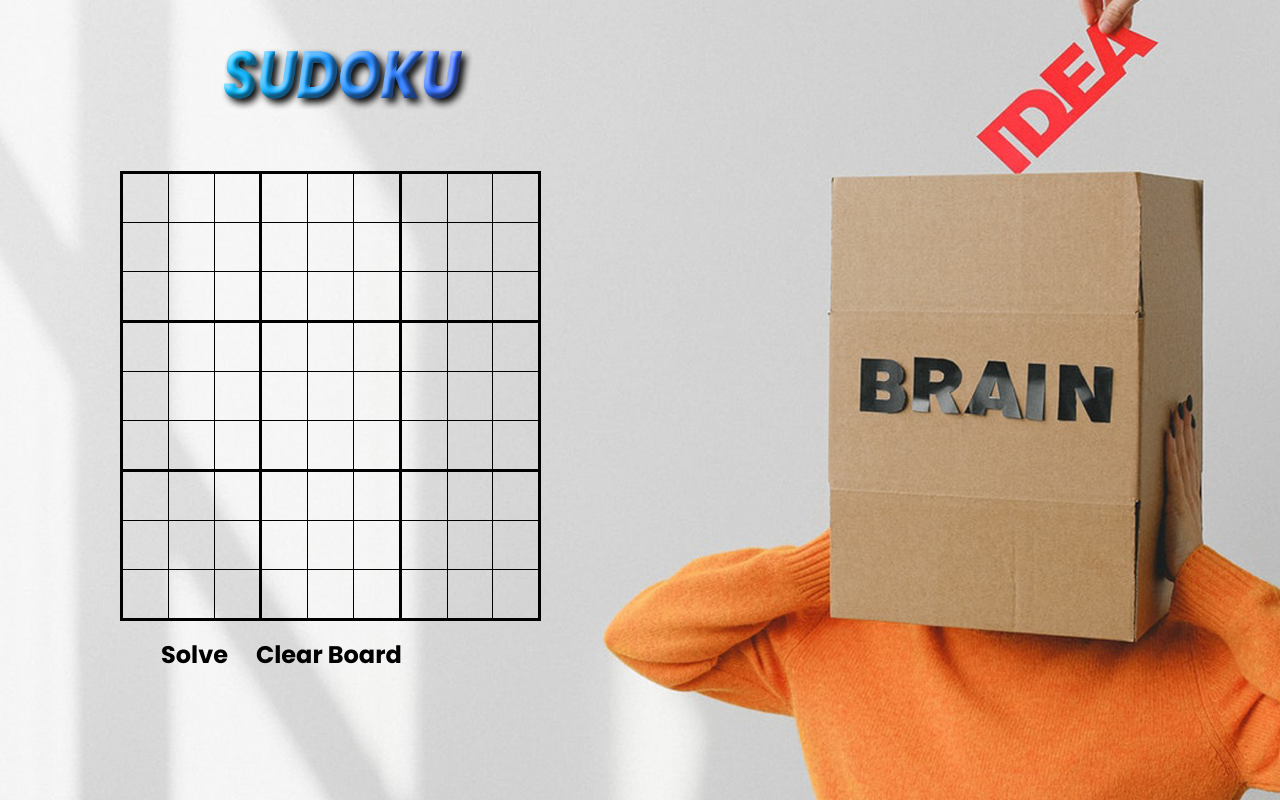
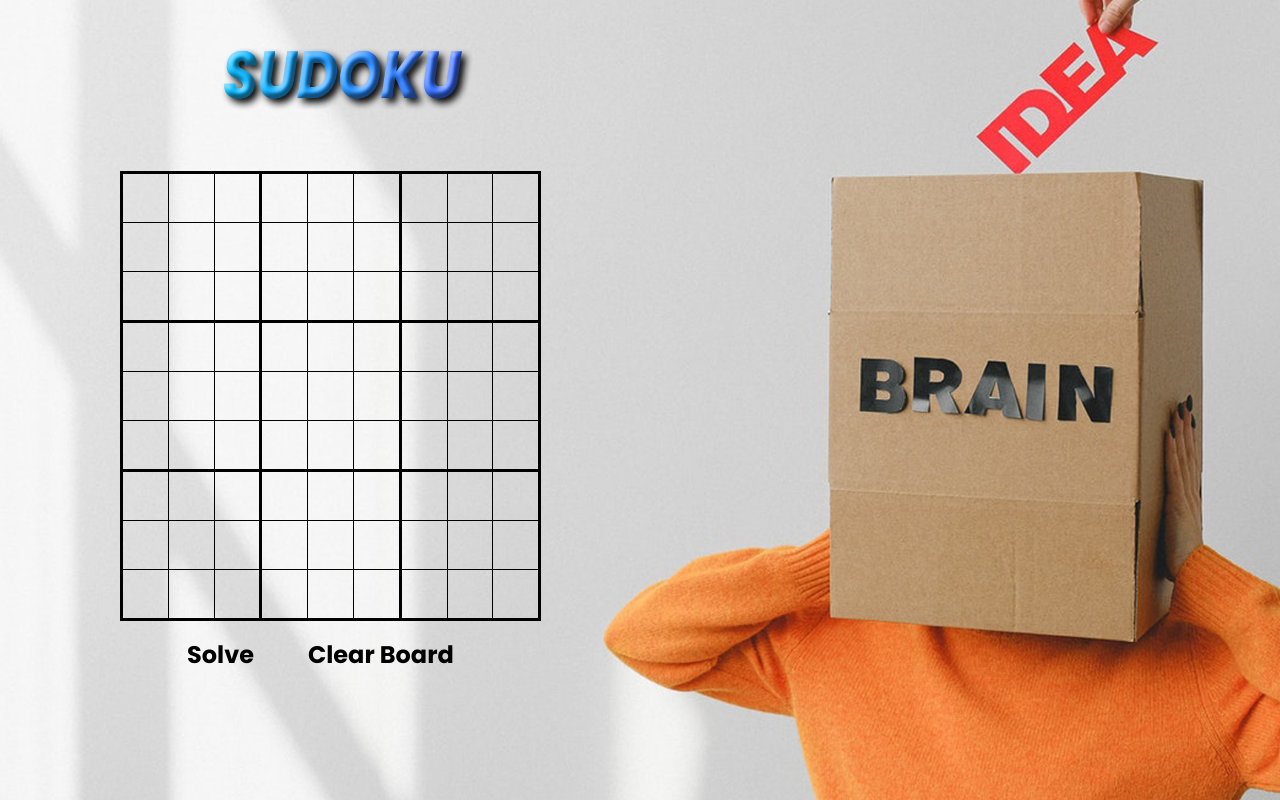
Before and after one commit to sahajsharma/sudoku-solver, a plain HTML site: page index.html in a window 1280 px wide. Drawn offline with Linux system fonts and the light colour scheme.

Commit message:
home page update

```diff
--- a/index.html
+++ b/index.html
@@ -61,7 +61,7 @@
         }
         #solve-button{
             margin-left: 152px;
-            padding: 0 01px;
+            padding: 0 27px;
         }
 
 
```
